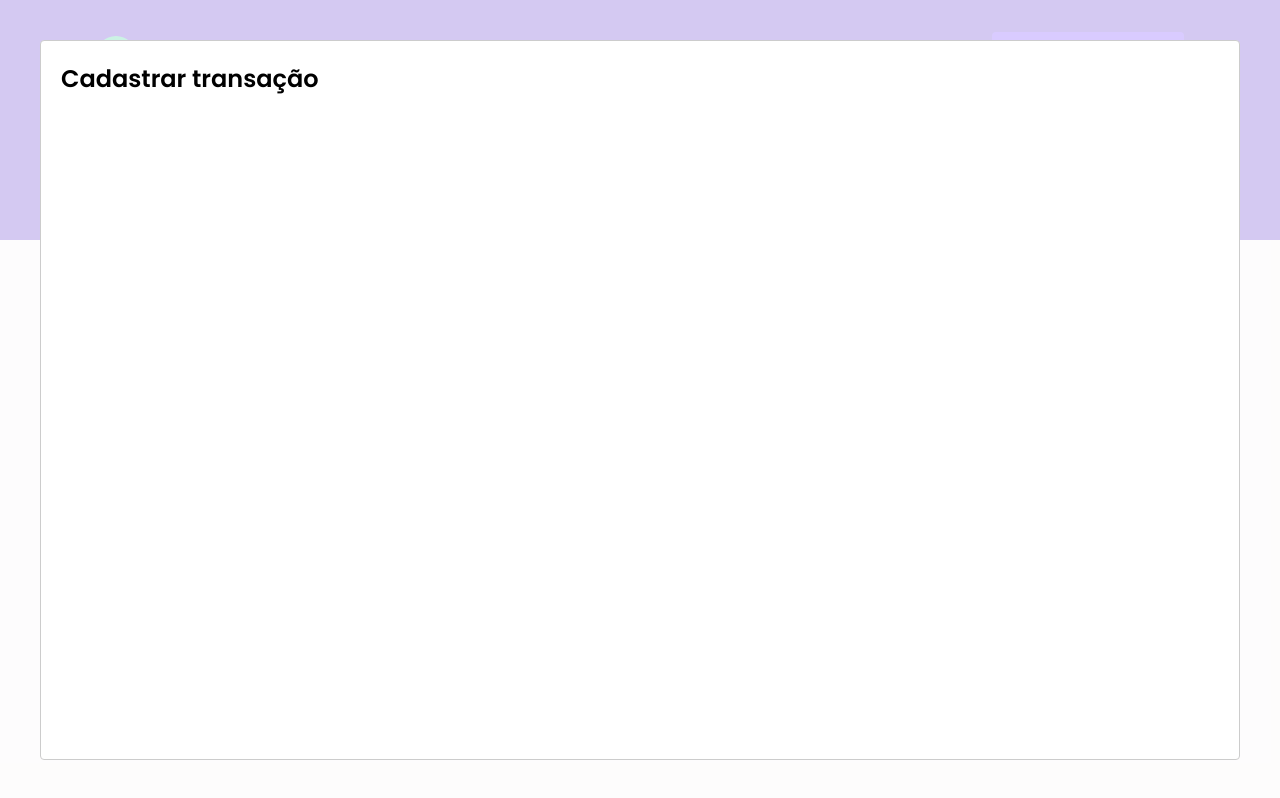
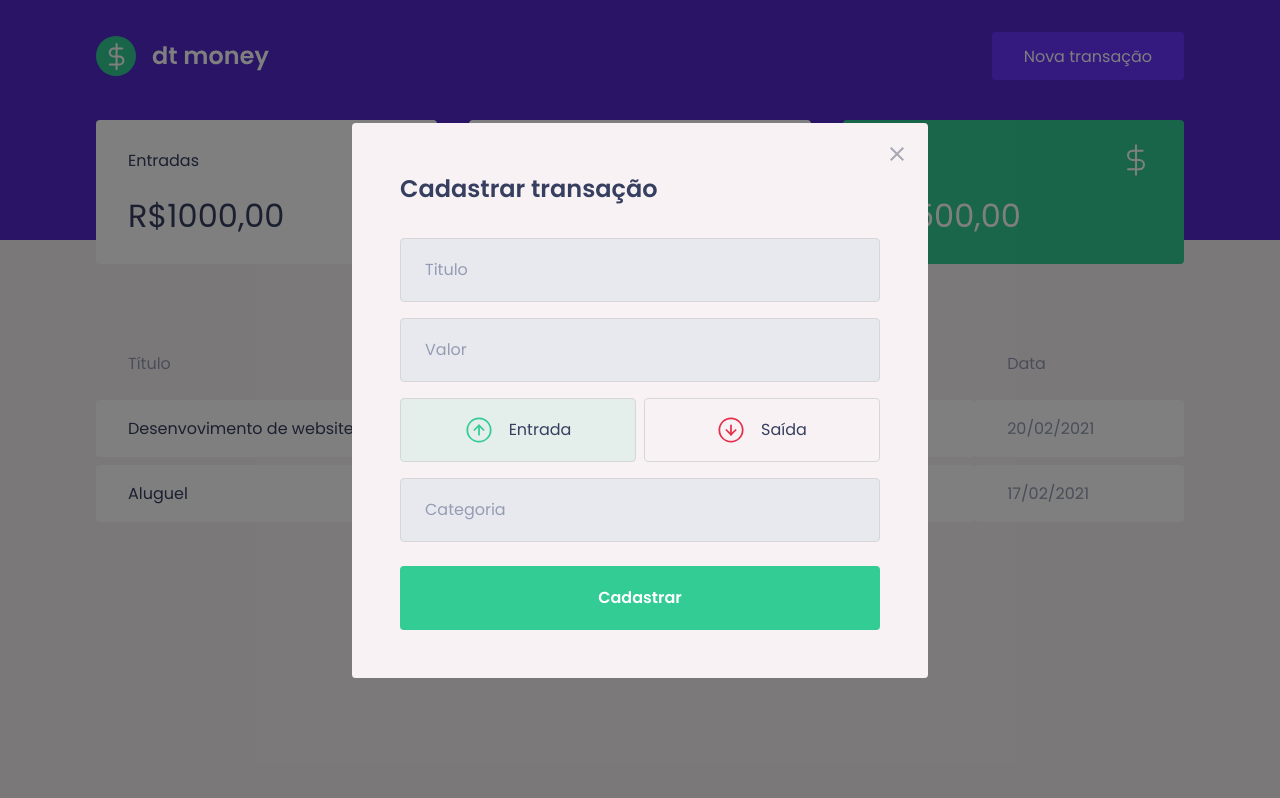
Before and after one commit to paoru5444/ignite-dt-money, a React (Create React App) app: page / in a window 1280 px wide. Both pictures are taken after a click on the button "Nova transação". Built offline with nearby package versions, Linux system fonts and the light colour scheme; no server answers; what miragejs would draw is missing.

Commit message:
feat: modal styles

```diff
--- a/package.json
+++ b/package.json
@@ -6,6 +6,7 @@
     "@types/react-modal": "^3.12.0",
     "axios": "^0.21.1",
     "miragejs": "^0.1.41",
+    "polished": "^4.1.1",
     "react": "^17.0.2",
     "react-dom": "^17.0.2",
     "react-modal": "^3.13.1",
--- a/src/components/NewTransactionModal/index.tsx
+++ b/src/components/NewTransactionModal/index.tsx
@@ -1,5 +1,9 @@
-import React from "react";
+import React, { useState } from "react";
 import Modal from "react-modal";
+import { Container, TransactionTypeContainer, RadioBox } from "./styles";
+import closeImage from '../../assets/close.svg';
+import incomeImage from '../../assets/income.svg';
+import outcomeImage from '../../assets/outcome.svg';
 
 interface NewTransactionModal {
   isOpen: boolean,
@@ -7,13 +11,55 @@
 }
 
 export function NewTransactionModal({ isOpen, onRequestClose }: NewTransactionModal) {
+  const [type, setType] = useState('deposit');
 
   return (
     <Modal
         isOpen={isOpen}
         onRequestClose={onRequestClose}
+        overlayClassName="react-modal-overlay"
+        className="react-modal-content"
       >
-        <h2>Cadastrar transação</h2>
+        <button type="button" onClick={onRequestClose} className="react-modal-close">
+          <img src={closeImage} alt="Fechar modal"/>
+        </button>
+        <Container>
+          <h2>Cadastrar transação</h2>
+
+          <input
+            placeholder="Titulo"
+          />
+          <input
+            type="number"
+            placeholder="Valor"
+          />
+          <TransactionTypeContainer>
+            <RadioBox
+              type="button"
+              onClick={() => setType('deposit')}
+              isActive={type === 'deposit'}
+              activeColor="green"
+            >
+              <img src={incomeImage} alt="Entrada" />
+              <span>Entrada</span>
+            </RadioBox>
+            <RadioBox
+              type="button"
+              onClick={() => setType('withdraw')}
+              isActive={type === 'withdraw'}
+              activeColor="red"
+            >
+              <img src={outcomeImage} alt="Saída" />
+              <span>Saída</span>
+            </RadioBox>
+          </TransactionTypeContainer>
+          <input
+            placeholder="Categoria"
+          />
+          <button type="submit">
+            Cadastrar
+          </button>
+        </Container>
       </Modal>
   )
 }
--- a/src/components/NewTransactionModal/styles.ts
+++ b/src/components/NewTransactionModal/styles.ts
@@ -1,3 +1,89 @@
 import styled from "styled-components";
+import { darken, transparentize } from 'polished';
 
-export const Container = styled.div``;
+export const Container = styled.form`
+  h2 {
+    color: var(--text-title);
+    font-size: 1.5rem;
+    margin-bottom: 2rem;
+  }
+
+  input {
+    width: 100%;
+    padding: 0 1.5rem;
+    height: 4rem;
+    border-radius: 0.25rem;
+    border: 1px solid var(--input-border);
+    background: var(--input-background);
+    font-size: 1rem;
+
+    &::placeholder {
+      color: var(--text-body);
+    }
+
+    & + input {
+      margin-top: 1rem;
+    }
+  }
+
+  button[type="submit"] {
+    width: 100%;
+    padding: 0 1.5rem;
+    height: 4rem;
+    background: var(--green);
+    color: #fff;
+    border-radius: 0.25rem;
+    border: 0;
+    font-size: 1rem;
+    margin-top: 1.5rem;
+    font-weight: 600;
+    transition: filter 0.2s;
+
+    &:hover {
+      filter: brightness(0.9)
+    }
+  }
+`;
+
+export const TransactionTypeContainer = styled.div`
+  margin: 1rem 0;
+  display: grid;
+  grid-template-columns: 1fr 1fr;
+  gap: 0.5rem;
+`
+
+interface RadioBoxProps {
+  isActive: boolean;
+  activeColor: 'green' | 'red';
+}
+
+const colors = {
+  red: '#e52e40',
+  green: '#33cc95',
+}
+
+export const RadioBox = styled.button<RadioBoxProps>`
+  height: 4rem;
+  border: 1px solid var(--input-border);
+  border-radius: 0.25rem;
+  background: ${({ isActive, activeColor }) => isActive ? transparentize(0.9, colors[activeColor]) : 'transparent '};
+  display: flex;
+  align-items: center;
+  justify-content: center;
+  transition: border-color 0.2s;
+  &:hover {
+    border-color: ${darken(0.1, '#d7d7d7')}
+  }
+
+  img {
+    width: 28px;
+    height: 28px;
+  }
+
+  span {
+    display: inline-block;
+    margin-left: 1rem;
+    font-size: 1rem;
+    color: var(--text-title);
+  }
+`
--- a/src/styles/global.ts
+++ b/src/styles/global.ts
@@ -10,6 +10,8 @@
       --blue-light: #6933ff;
       --text-title: #363f5f;
       --text-body: #969cb3;
+      --input-background: #e7e9ee;
+      --input-border: #d7d7d7;
     }
 
     * {
@@ -51,4 +53,38 @@
       cursor: not-allowed;
     }
 
+    .react-modal-overlay {
+      background: rgba(0, 0, 0, 0.5);
+      position: fixed;
+      top: 0;
+      right: 0;
+      bottom: 0;
+      left: 0;
+      display: flex;
+      align-items: center;
+      justify-content: center;
+    }
+
+    .react-modal-content {
+      width: 100%;
+      max-width: 576px;
+      background: var(--background);
+      padding: 3rem;
+      position: relative;
+      border-radius: 0.24rem;
+    }
+
+    .react-modal-close {
+      position: absolute;
+      right: 1.5rem;
+      top: 1.5rem;
+      border: 0;
+      background: transparent;
+      transition: filter 0.2s;
+
+      &:hover {
+        filter: brightness(0.8)
+      }
+    }
+
 `
```
Also changed, not shown: 1 other file (tests, documents, lock files or other folders).
